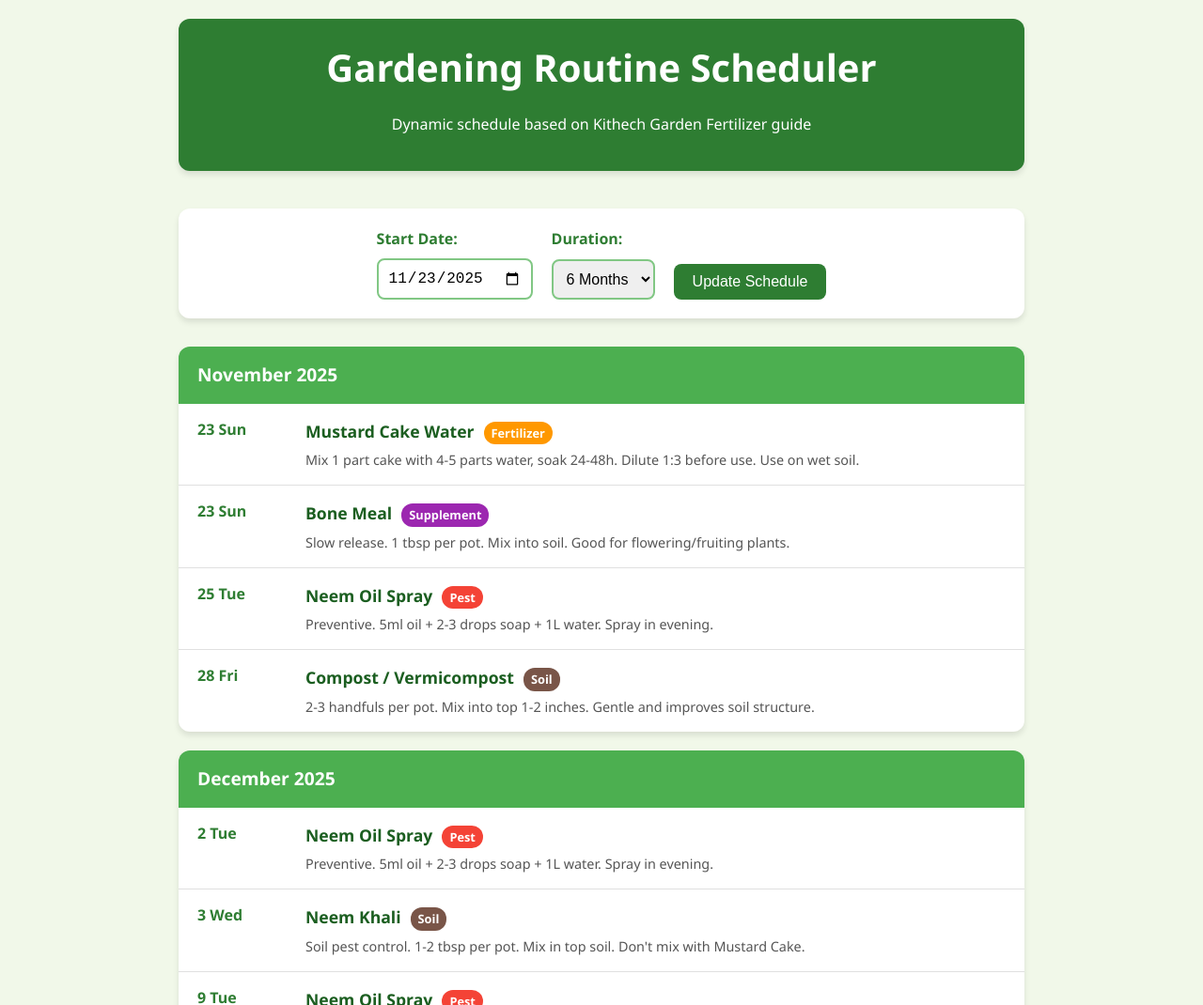
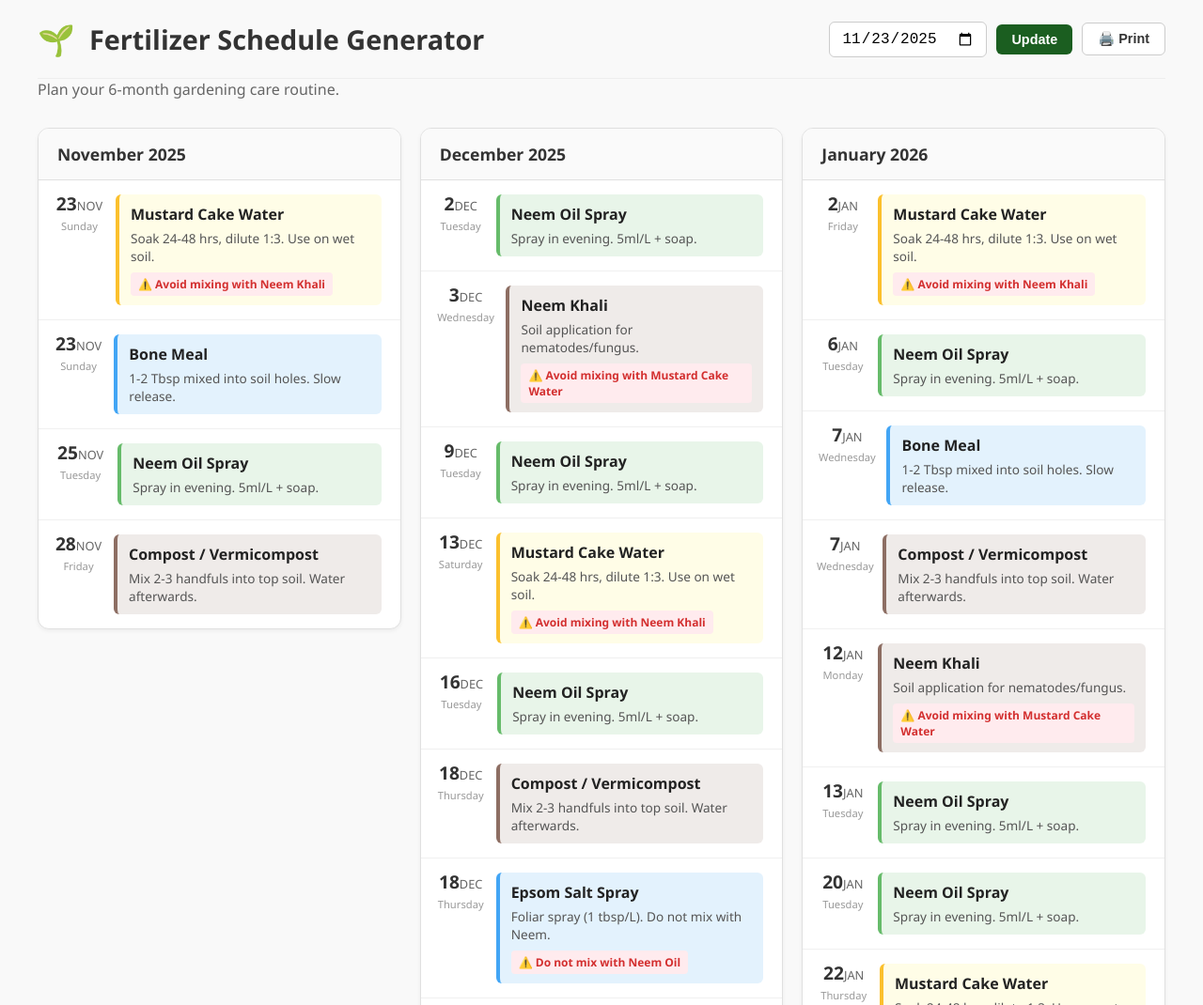
Before and after one commit to abdullah1854/Gardening-Routine, a plain HTML site: page index.html in a window 1280 px wide. Shown: the top 1070 px of the page at 94% size. Drawn offline with Linux system fonts and the light colour scheme.

Commit message:
feat: Add routine item conflict resolution and redesign schedule display with event cards and print functionality.

```diff
--- a/index.html
+++ b/index.html
@@ -1,40 +1,37 @@
 <!DOCTYPE html>
 <html lang="en">
+
 <head>
     <meta charset="UTF-8">
     <meta name="viewport" content="width=device-width, initial-scale=1.0">
     <title>Gardening Routine Scheduler</title>
     <link rel="stylesheet" href="style.css">
 </head>
+
 <body>
     <div class="container">
         <header>
-            <h1>Gardening Routine Scheduler</h1>
-            <p>Dynamic schedule based on Kithech Garden Fertilizer guide</p>
+            <div class="header-left">
+                <div class="logo-icon">🌱</div>
+                <h1>Fertilizer Schedule Generator</h1>
+            </div>
+            <div class="header-right">
+                <div class="control-group">
+                    <input type="date" id="start-date">
+                </div>
+                <!-- Duration is implicit now, defaulting to 6 months view -->
+                <button id="generate-btn" class="btn-primary">Update</button>
+                <button id="print-btn" class="btn-secondary">🖨️ Print</button>
+            </div>
         </header>
+        <p class="subtitle">Plan your 6-month gardening care routine.</p>
 
-        <div class="controls">
-            <div class="control-group">
-                <label for="start-date">Start Date:</label>
-                <input type="date" id="start-date">
-            </div>
-
-            <div class="control-group">
-                <label for="duration">Duration:</label>
-                <select id="duration">
-                    <option value="6">6 Months</option>
-                    <option value="12">1 Year</option>
-                </select>
-            </div>
-
-            <button id="generate-btn">Update Schedule</button>
-        </div>
-
-        <div id="schedule-container" class="schedule-container">
+        <div id="schedule-container" class="schedule-grid">
             <!-- Schedule will be generated here -->
         </div>
     </div>
 
     <script src="script.js"></script>
 </body>
+
 </html>
--- a/script.js
+++ b/script.js
@@ -1,68 +1,82 @@
 const routineItems = [
     {
         name: "Mustard Cake Water",
-        frequency: 20, // Range 15-20 days. Using 20 to allow gaps.
+        frequency: 20,
         offset: 0,
         type: "fertilizer",
-        description: "Mix 1 part cake with 4-5 parts water, soak 24-48h. Dilute 1:3 before use. Use on wet soil."
+        description: "Soak 24-48 hrs, dilute 1:3. Use on wet soil.",
+        conflictsWith: ["Neem Khali", "Paecilomyces lilacinus"],
+        warning: "Avoid mixing with Neem Khali"
     },
     {
         name: "Bone Meal",
         frequency: 45,
         offset: 0,
         type: "supplement",
-        description: "Slow release. 1 tbsp per pot. Mix into soil. Good for flowering/fruiting plants."
+        description: "1-2 Tbsp mixed into soil holes. Slow release.",
+        conflictsWith: []
     },
     {
         name: "Compost / Vermicompost",
         frequency: 20,
-        offset: 5, // 5 days after Mustard (Day 0). Safe.
+        offset: 5,
         type: "soil",
-        description: "2-3 handfuls per pot. Mix into top 1-2 inches. Gentle and improves soil structure."
+        description: "Mix 2-3 handfuls into top soil. Water afterwards.",
+        conflictsWith: []
     },
     {
         name: "Neem Oil Spray",
         frequency: 7,
-        offset: 2, // Shifted to Day 2 to avoid direct clash with Mustard (Day 0).
+        offset: 2,
         type: "pest",
-        description: "Preventive. 5ml oil + 2-3 drops soap + 1L water. Spray in evening."
+        description: "Spray in evening. 5ml/L + soap.",
+        conflictsWith: ["Paecilomyces lilacinus", "Epsom Salt Spray"]
     },
     {
         name: "Neem Khali",
-        frequency: 40, // Range 30-45. Syncs with Mustard (20x2).
-        offset: 10, // Day 10. 10 days after Mustard(0), 10 days before Mustard(20). Perfect.
+        frequency: 40,
+        offset: 10,
         type: "soil",
-        description: "Soil pest control. 1-2 tbsp per pot. Mix in top soil. Don't mix with Mustard Cake."
+        description: "Soil application for nematodes/fungus.",
+        conflictsWith: ["Mustard Cake Water"],
+        warning: "Avoid mixing with Mustard Cake Water"
     },
     {
         name: "Epsom Salt Spray",
-        frequency: 40, // Range 30-45.
-        offset: 25, // Day 25. 5 days after Mustard(20). 2 days after Neem Oil(23). Safe.
+        frequency: 40,
+        offset: 25,
         type: "supplement",
-        description: "1 tbsp + 1L water. Spray on leaves in evening. Good for yellowing leaves."
+        description: "Foliar spray (1 tbsp/L). Do not mix with Neem.",
+        conflictsWith: ["Neem Oil Spray"],
+        warning: "Do not mix with Neem Oil"
     },
     {
         name: "Paecilomyces lilacinus",
-        frequency: 40, // Range 30-45.
-        offset: 30, // Day 30. 10 days after Mustard(20), 10 days before Mustard(40). 20 days after Neem Khali(10). Perfect.
+        frequency: 40,
+        offset: 30,
         type: "soil",
-        description: "Nematode control. 10-20g powder or 5-10ml liquid per pot. Apply to soil."
+        description: "Nematode control. Apply to soil.",
+        conflictsWith: ["Neem Oil Spray", "Mustard Cake Water"],
+        warning: "Avoid mixing with Neem Oil or Mustard Cake"
     }
 ];
 
 document.addEventListener('DOMContentLoaded', () => {
     const startDateInput = document.getElementById('start-date');
-    const durationSelect = document.getElementById('duration');
+    // const durationSelect = document.getElementById('duration'); // Removed as per new UI design implicitly showing 6 months or more
     const generateBtn = document.getElementById('generate-btn');
-    const scheduleContainer = document.getElementById('schedule-container');
+    const printBtn = document.getElementById('print-btn');
 
     // Set default date to today
     startDateInput.valueAsDate = new Date();
 
     generateBtn.addEventListener('click', () => {
         const startDate = new Date(startDateInput.value);
-        const durationMonths = parseInt(durationSelect.value);
-        generateSchedule(startDate, durationMonths);
+        generateSchedule(startDate, 6); // Default to 6 months
+    });
+
+    printBtn.addEventListener('click', () => {
+        window.print();
     });
 
     // Generate initial schedule
@@ -76,8 +90,10 @@ function generateSchedule(startDate, durationMonths) {
     const endDate = new Date(startDate);
     endDate.setMonth(endDate.getMonth() + durationMonths);
 
-    const allEvents = [];
+    let allEvents = [];
+    const dateOccupancy = {}; // Map date string to array of event names
 
+    // 1. Generate base events
     routineItems.forEach(item => {
         let currentDate = new Date(startDate);
         currentDate.setDate(currentDate.getDate() + item.offset);
@@ -91,12 +107,53 @@ function generateSchedule(startDate, durationMonths) {
         }
     });
 
-    // Sort events by date
+    // 2. Resolve Conflicts
+    // Sort by date first to process in order
     allEvents.sort((a, b) => a.date - b.date);
 
+    const resolvedEvents = [];
+    const dateMap = new Map(); // Keep track of what's on each date
+
+    allEvents.forEach(event => {
+        let eventDate = new Date(event.date);
+        let attempts = 0;
+        let placed = false;
+
+        while (!placed && attempts < 10) {
+            const dateStr = eventDate.toDateString();
+            const existingEvents = dateMap.get(dateStr) || [];
+
+            let hasConflict = false;
+            for (const existing of existingEvents) {
+                if (event.conflictsWith.includes(existing.name) || existing.conflictsWith.includes(event.name)) {
+                    hasConflict = true;
+                    break;
+                }
+            }
+
+            if (!hasConflict) {
+                // Place it here
+                if (!dateMap.has(dateStr)) {
+                    dateMap.set(dateStr, []);
+                }
+                dateMap.get(dateStr).push(event);
+                event.date = new Date(eventDate); // Update the event date
+                resolvedEvents.push(event);
+                placed = true;
+            } else {
+                // Move to next day
+                eventDate.setDate(eventDate.getDate() + 1);
+                attempts++;
+            }
+        }
+    });
+
+    // 3. Render
     // Group by Month
     const eventsByMonth = {};
-    allEvents.forEach(event => {
+    resolvedEvents.sort((a, b) => a.date - b.date);
+
+    resolvedEvents.forEach(event => {
         const monthKey = event.date.toLocaleString('default', { month: 'long', year: 'numeric' });
         if (!eventsByMonth[monthKey]) {
             eventsByMonth[monthKey] = [];
@@ -104,49 +161,75 @@ function generateSchedule(startDate, durationMonths) {
         eventsByMonth[monthKey].push(event);
     });
 
-    // Render
     for (const [month, events] of Object.entries(eventsByMonth)) {
         const monthBlock = document.createElement('div');
         monthBlock.className = 'month-block';
 
         const monthHeader = document.createElement('div');
         monthHeader.className = 'month-header';
-        monthHeader.textContent = month;
+
+        const monthTitle = document.createElement('h2');
+        monthTitle.textContent = month;
+
+        // const monthTag = document.createElement('span');
+        // monthTag.className = 'month-tag';
+        // monthTag.textContent = 'Month ' + (Object.keys(eventsByMonth).indexOf(month) + 1);
+
+        monthHeader.appendChild(monthTitle);
+        // monthHeader.appendChild(monthTag);
         monthBlock.appendChild(monthHeader);
 
-        const eventList = document.createElement('ul');
+        const eventList = document.createElement('div');
         eventList.className = 'event-list';
 
         events.forEach(event => {
-            const li = document.createElement('li');
-            li.className = 'event-item';
+            const eventCard = document.createElement('div');
+            eventCard.className = 'event-card';
 
-            const dateSpan = document.createElement('span');
-            dateSpan.className = 'event-date';
-            dateSpan.textContent = event.date.toLocaleDateString(undefined, { weekday: 'short', day: 'numeric' });
+            const dateRow = document.createElement('div');
+            dateRow.className = 'event-date-row';
 
-            const detailsDiv = document.createElement('div');
-            detailsDiv.className = 'event-details';
+            const dayNum = document.createElement('span');
+            dayNum.className = 'day-num';
+            dayNum.textContent = event.date.getDate();
 
-            const titleDiv = document.createElement('div');
-            titleDiv.className = 'event-title';
-            titleDiv.textContent = event.name;
+            const monthShort = document.createElement('span');
+            monthShort.className = 'month-short';
+            monthShort.textContent = event.date.toLocaleString('default', { month: 'short' });
 
-            const tagSpan = document.createElement('span');
-            tagSpan.className = `tag tag-${event.type}`;
-            tagSpan.textContent = event.type.charAt(0).toUpperCase() + event.type.slice(1);
-            titleDiv.appendChild(tagSpan);
+            const weekday = document.createElement('span');
+            weekday.className = 'weekday';
+            weekday.textContent = event.date.toLocaleString('default', { weekday: 'long' });
 
-            const descDiv = document.createElement('div');
-            descDiv.className = 'event-desc';
-            descDiv.textContent = event.description;
+            const leftDate = document.createElement('div');
+            leftDate.appendChild(dayNum);
+            leftDate.appendChild(monthShort);
 
-            detailsDiv.appendChild(titleDiv);
-            detailsDiv.appendChild(descDiv);
+            dateRow.appendChild(leftDate);
+            dateRow.appendChild(weekday);
 
-            li.appendChild(dateSpan);
-            li.appendChild(detailsDiv);
-            eventList.appendChild(li);
+            const contentBox = document.createElement('div');
+            contentBox.className = `event-content type-${event.type}`;
+
+            const title = document.createElement('h3');
+            title.textContent = event.name;
+
+            const desc = document.createElement('p');
+            desc.textContent = event.description;
+
+            contentBox.appendChild(title);
+            contentBox.appendChild(desc);
+
+            if (event.warning) {
+                const warning = document.createElement('div');
+                warning.className = 'warning-box';
+                warning.innerHTML = `⚠️ ${event.warning}`;
+                contentBox.appendChild(warning);
+            }
+
+            eventCard.appendChild(dateRow);
+            eventCard.appendChild(contentBox);
+            eventList.appendChild(eventCard);
         });
 
         monthBlock.appendChild(eventList);
--- a/style.css
+++ b/style.css
@@ -1,197 +1,272 @@
 :root {
-    --primary-color: #2e7d32;
-    --secondary-color: #4caf50;
-    --accent-color: #81c784;
-    --background-color: #f1f8e9;
-    --text-color: #1b5e20;
-    --card-bg: #ffffff;
-    --border-radius: 12px;
-    --shadow: 0 4px 6px rgba(0, 0, 0, 0.1);
+    --primary-green: #1b5e20;
+    --secondary-green: #4caf50;
+    --light-green-bg: #e8f5e9;
+    --warning-bg: #fff3e0;
+    --warning-text: #e65100;
+    --text-main: #333;
+    --text-light: #666;
+    --border-color: #e0e0e0;
+    --card-shadow: 0 2px 4px rgba(0, 0, 0, 0.05);
+
+    /* Event Type Colors (Backgrounds) */
+    --bg-fertilizer: #fffde7;
+    /* Light Yellow */
+    --bg-pest: #e8f5e9;
+    /* Light Green */
+    --bg-soil: #efebe9;
+    /* Light Brown/Grey */
+    --bg-supplement: #e3f2fd;
+    /* Light Blue */
+
+    /* Event Type Borders/Accents */
+    --border-fertilizer: #fbc02d;
+    --border-pest: #66bb6a;
+    --border-soil: #8d6e63;
+    --border-supplement: #42a5f5;
 }
 
 body {
-    font-family: 'Segoe UI', Tahoma, Geneva, Verdana, sans-serif;
-    background-color: var(--background-color);
-    color: var(--text-color);
+    font-family: 'Segoe UI', Roboto, Helvetica, Arial, sans-serif;
+    background-color: #f9f9f9;
+    color: var(--text-main);
     margin: 0;
-    padding: 0;
-    line-height: 1.6;
+    padding: 20px;
 }
 
 .container {
-    max-width: 900px;
+    max-width: 1200px;
     margin: 0 auto;
-    padding: 20px;
 }
 
+/* Header */
 header {
-    text-align: center;
-    margin-bottom: 40px;
-    padding: 20px;
-    background-color: var(--primary-color);
-    color: white;
-    border-radius: var(--border-radius);
-    box-shadow: var(--shadow);
+    display: flex;
+    justify-content: space-between;
+    align-items: center;
+    margin-bottom: 10px;
+    padding-bottom: 20px;
+    border-bottom: 1px solid #eee;
+}
+
+.header-left {
+    display: flex;
+    align-items: center;
+    gap: 15px;
+}
+
+.logo-icon {
+    font-size: 2rem;
+    color: var(--primary-green);
 }
 
 h1 {
+    font-size: 1.8rem;
+    color: var(--text-main);
     margin: 0;
-    font-size: 2.5rem;
 }
 
-.controls {
-    background-color: var(--card-bg);
-    padding: 20px;
-    border-radius: var(--border-radius);
-    box-shadow: var(--shadow);
+.subtitle {
+    color: var(--text-light);
+    margin-top: -10px;
     margin-bottom: 30px;
-    display: flex;
-    flex-wrap: wrap;
-    gap: 20px;
-    align-items: center;
-    justify-content: center;
 }
 
-.control-group {
+.header-right {
     display: flex;
-    flex-direction: column;
-    gap: 8px;
+    gap: 10px;
+    align-items: center;
 }
 
-label {
-    font-weight: bold;
-    color: var(--primary-color);
-}
-
-input[type="date"], select {
-    padding: 10px;
-    border: 2px solid var(--accent-color);
-    border-radius: 8px;
+input[type="date"] {
+    padding: 8px 12px;
+    border: 1px solid #ccc;
+    border-radius: 6px;
     font-size: 1rem;
-    outline: none;
-    transition: border-color 0.3s;
-}
-
-input[type="date"]:focus, select:focus {
-    border-color: var(--primary-color);
 }
 
 button {
-    padding: 10px 20px;
-    background-color: var(--primary-color);
-    color: white;
+    padding: 8px 16px;
+    border-radius: 6px;
+    font-size: 0.9rem;
+    cursor: pointer;
     border: none;
-    border-radius: 8px;
-    font-size: 1rem;
-    cursor: pointer;
-    transition: background-color 0.3s;
-    margin-top: auto;
+    font-weight: 600;
 }
 
-button:hover {
-    background-color: var(--text-color);
+.btn-primary {
+    background-color: var(--primary-green);
+    color: white;
 }
 
-.schedule-container {
-    display: flex;
-    flex-direction: column;
-    gap: 20px;
+.btn-secondary {
+    background-color: white;
+    border: 1px solid #ccc;
+    color: var(--text-main);
 }
 
+/* Grid Layout */
+.schedule-grid {
+    display: grid;
+    grid-template-columns: repeat(auto-fit, minmax(300px, 1fr));
+    gap: 20px;
+    align-items: start;
+}
+
+/* Month Block */
 .month-block {
-    background-color: var(--card-bg);
-    border-radius: var(--border-radius);
-    box-shadow: var(--shadow);
+    background: white;
+    border-radius: 12px;
+    box-shadow: var(--card-shadow);
+    border: 1px solid var(--border-color);
     overflow: hidden;
 }
 
 .month-header {
-    background-color: var(--secondary-color);
-    color: white;
     padding: 15px 20px;
-    font-size: 1.2rem;
-    font-weight: bold;
+    border-bottom: 1px solid var(--border-color);
+    display: flex;
+    justify-content: space-between;
+    align-items: center;
+    background-color: #fafafa;
 }
 
-.event-list {
-    list-style: none;
-    padding: 0;
+.month-header h2 {
     margin: 0;
+    font-size: 1.1rem;
+    color: var(--text-main);
 }
 
-.event-item {
+.month-tag {
+    font-size: 0.8rem;
+    color: #888;
+    background: #eee;
+    padding: 2px 8px;
+    border-radius: 4px;
+}
+
+/* Event List */
+.event-list {
+    display: flex;
+    flex-direction: column;
+}
+
+.event-card {
     padding: 15px 20px;
-    border-bottom: 1px solid #e0e0e0;
+    border-bottom: 1px solid #f0f0f0;
     display: flex;
-    align-items: flex-start;
     gap: 15px;
 }
 
-.event-item:last-child {
+.event-card:last-child {
     border-bottom: none;
 }
 
-.event-date {
-    font-weight: bold;
-    color: var(--primary-color);
-    min-width: 100px;
-    flex-shrink: 0;
+/* Date Column */
+.event-date-row {
+    display: flex;
+    flex-direction: column;
+    align-items: center;
+    min-width: 45px;
 }
 
-.event-details {
-    flex-grow: 1;
+.day-num {
+    font-size: 1.2rem;
+    font-weight: bold;
+    color: var(--text-main);
+    line-height: 1;
 }
 
-.event-title {
-    font-weight: bold;
-    font-size: 1.1rem;
-    margin-bottom: 5px;
+.month-short {
+    font-size: 0.8rem;
+    color: var(--text-light);
+    text-transform: uppercase;
 }
 
-.event-desc {
-    font-size: 0.9rem;
-    color: #555;
+.weekday {
+    font-size: 0.7rem;
+    color: #999;
+    margin-top: 4px;
 }
 
-.tag {
-    display: inline-block;
-    padding: 2px 8px;
-    border-radius: 12px;
-    font-size: 0.8rem;
-    margin-left: 10px;
-    color: white;
+/* Content Column */
+.event-content {
+    flex-grow: 1;
+    padding: 10px 12px;
+    border-radius: 6px;
+    border-left: 4px solid transparent;
 }
 
-.tag-fertilizer { background-color: #ff9800; }
-.tag-pest { background-color: #f44336; }
-.tag-soil { background-color: #795548; }
-.tag-supplement { background-color: #9c27b0; }
+.event-content h3 {
+    margin: 0 0 5px 0;
+    font-size: 1rem;
+    color: #222;
+}
 
+.event-content p {
+    margin: 0;
+    font-size: 0.85rem;
+    color: #555;
+    line-height: 1.4;
+}
+
+/* Type Specific Styles */
+.type-fertilizer {
+    background-color: var(--bg-fertilizer);
+    border-left-color: var(--border-fertilizer);
+}
+
+.type-pest {
+    background-color: var(--bg-pest);
+    border-left-color: var(--border-pest);
+}
+
+.type-soil {
+    background-color: var(--bg-soil);
+    border-left-color: var(--border-soil);
+}
+
+.type-supplement {
+    background-color: var(--bg-supplement);
+    border-left-color: var(--border-supplement);
+}
+
+/* Warning Box */
+.warning-box {
+    margin-top: 8px;
+    font-size: 0.75rem;
+    color: #d32f2f;
+    background-color: #ffebee;
+    padding: 4px 8px;
+    border-radius: 4px;
+    display: inline-block;
+    font-weight: 600;
+}
+
+/* Print Styles */
 @media print {
     body {
-        background-color: white;
+        background: white;
+        padding: 0;
     }
-    .controls, header {
+
+    header button,
+    .control-group {
         display: none;
     }
-    .container {
-        width: 100%;
-        max-width: none;
-        padding: 0;
+
+    .schedule-grid {
+        display: block;
+        /* Stack for print or keep grid if fits */
+        column-count: 2;
+        /* Multi-column for print */
+        column-gap: 20px;
     }
+
     .month-block {
+        break-inside: avoid;
+        margin-bottom: 20px;
         box-shadow: none;
         border: 1px solid #ccc;
-        break-inside: avoid;
     }
 }
-
-@media (max-width: 600px) {
-    .event-item {
-        flex-direction: column;
-        gap: 5px;
-    }
-    .event-date {
-        min-width: auto;
-    }
-}
```
